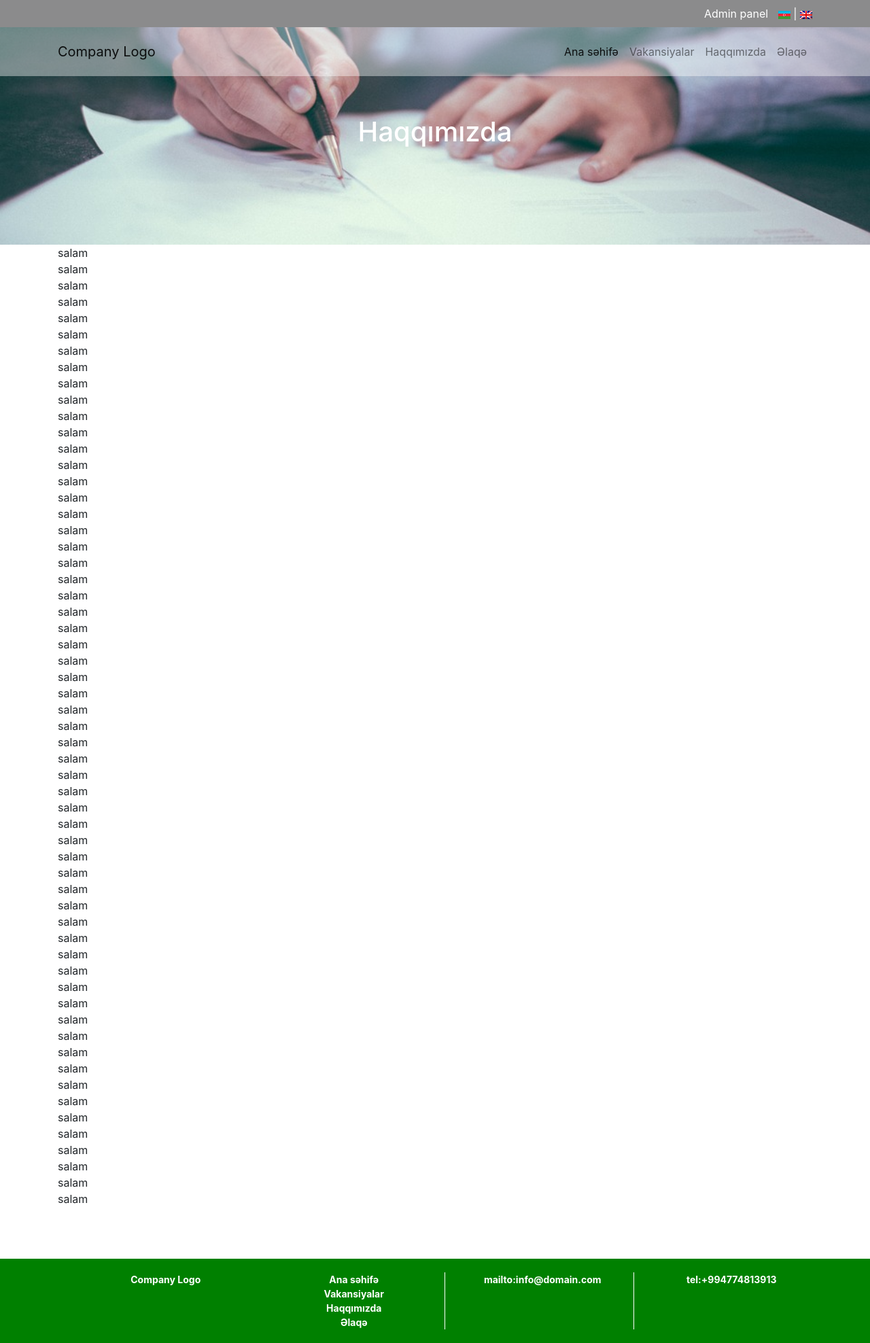
After one commit to Nurlan05/hrsite, a Django app: page /en/aboutus/ in a window 1280 px wide. The commit adds this page. Shown: the whole page at 68% size. Run offline with Django 3.2, Linux system fonts and the light colour scheme; the visitor is signed in with stand-in values (Sample User, id 1); some libraries are stand-ins or nearby versions.

Commit message:
buqelemun

```diff
--- a/allapp/urls.py
+++ b/allapp/urls.py
@@ -8,7 +8,8 @@ handler404 = '.views.error_view'
 
 urlpatterns=[
     url(r'^$', index, name="index"),
-    url(r'^vacancies/$',job_list,name="job_list"),
-    url(r'^job-detail/$',job_detail,name="job_detail")
+    url(r'^vacancies/$',job_list, name="job_list"),
+    url(r'^job-detail/$',job_detail, name="job_detail"),
+    url(r'^aboutus/$',about_us, name="aboutus"),
 
 ]
--- a/allapp/views.py
+++ b/allapp/views.py
@@ -10,3 +10,6 @@ def job_list(request):
 def job_detail(request):
 	context={}
 	return render(request,'job/job-detal.html',context)
+def about_us(request):
+	context={}
+	return render(request,'aboutus/aboutus.html',context)
--- a/static/css/style.css
+++ b/static/css/style.css
@@ -1,6 +1,7 @@
 body,html{
 	height: 100%;
 	margin:0;
+	padding:0;
 }
 *{
 	text-decoration: none !important;
@@ -23,13 +24,19 @@ body,html{
 	color: black ;
 }
 #full-width-page{
-	height: 40%;
+	height: 40vh;
 }
-
+.space-bottom{
+	height: 200px !important;
+}
 .text-image.page{
 	margin-top: 130px;
 }
-
+.all-body {
+    min-height: 100%;
+    position: relative;
+    height: auto;
+}
 .custom-nav a{
 	color: white ;
 }
@@ -38,6 +45,17 @@ body,html{
     font-size: 20px;
     color: rgba(19,87,52,0.8);
 }
+/*#main-content{
+	min-height: 100vw;
+}*/
+
+div#footer {
+  position: absolute;
+  width: 100%;
+  bottom: 0; /* stick to bottom */
+  background: #ddd;
+}
+
 .job-info.ul-footer {
     width: 100%;
     margin-top: 20px;
@@ -98,15 +116,10 @@ body,html{
 }
 
 #footer-bottom {
-	text-align: center;
-	position: relative;
-	bottom: 0;
-	width: 100%;
-	margin-top: 10px;
-    background: rgb(19, 86, 51);
-    color: white;
-    height: auto;
-
+    position: absolute;
+    bottom: 0;
+    width: 100%;
+    background: green;
 }
 .job-title a{
 
@@ -202,7 +215,7 @@ position: relative;
     padding: 0 10px 0 0;
 }
 #full-width{
-	height: 100%;
+	height: 100vh;
 }
 
 .title-text{
--- /dev/null
+++ b/templates/aboutus/aboutus.html
@@ -0,0 +1,82 @@
+{% extends 'base.html' %}
+{% load i18n %}
+{% block body %}
+<section id="full-width-page">
+	<div class="text-image page">
+		<h1>
+
+  			{% trans "Haqqımızda" %}
+</h1>
+
+		<h1 class="text-header"></h1>
+	</div>
+	<div class="full-screen"></div>
+</section>
+<section id="main-content">
+	<div class="container">
+		salam <br>
+		salam <br>
+		salam <br>
+		salam <br>
+		salam <br>
+		salam <br>
+		salam <br>
+		salam <br>
+		salam <br>
+		salam <br>
+		salam <br>
+		salam <br>
+		salam <br>
+		salam <br>
+		salam <br>
+		salam <br>
+		salam <br>
+		salam <br>
+		salam <br>
+		salam <br>
+		salam <br>
+		salam <br>
+		salam <br>
+		salam <br>
+		salam <br>
+		salam <br>
+		salam <br>
+		salam <br>
+		salam <br>
+		salam <br>
+		salam <br>
+		salam <br>
+		salam <br>
+		salam <br>
+		salam <br>
+		salam <br>
+		salam <br>
+		salam <br>
+		salam <br>
+		salam <br>
+		salam <br>
+		salam <br>
+		salam <br>
+		salam <br>
+		salam <br>
+		salam <br>
+		salam <br>
+		salam <br>
+		salam <br>
+		salam <br>
+		salam <br>
+		salam <br>
+		salam <br>
+		salam <br>
+		salam <br>
+		salam <br>
+		salam <br>
+		salam <br>
+		salam <br>
+	</div>
+	<div class="space-bottom"></div>
+</section>
+
+
+
+{% endblock %}
--- a/templates/base.html
+++ b/templates/base.html
@@ -14,7 +14,7 @@
     <title>{% trans "İş vakansiyaları" %}</title>
   </head>
   <body>
-
+<div class="all-body">
 
   	{% csrf_token %}
   	<div class="rown col-md-12 top-nav">
@@ -28,7 +28,7 @@
   	<a href="/az"><img src="/static/image/aze.png"></a> | <a href="/en"><img src="/static/image/en.png"></a>
   			</div></div>
   		</div>
-  	</div>
+
 <nav id="nav-id" class="navbar fixed-top custom-nav navbar-expand-lg navbar-light bg-light">
 	<div class="container">
   <a class="navbar-brand" href="{% url 'allapp:index' %}">Company Logo</a>
@@ -46,7 +46,7 @@
       </li>
 
       <li class="nav-item">
-        <a class="nav-link" href="#">{% trans "Haqqımızda" %}</a>
+        <a class="nav-link" href="{% url 'allapp:aboutus' %}">{% trans "Haqqımızda" %}</a>
       </li>
 
       <li class="nav-item">
@@ -87,6 +87,7 @@
 		</div>
 
 </section>
+</div>
     <!-- Optional JavaScript -->
     <!-- jQuery first, then Popper.js, then Bootstrap JS -->
     <script src="https://code.jquery.com/jquery-3.3.1.slim.min.js" integrity="sha384-q8i/X+965DzO0rT7abK41JStQIAqVgRVzpbzo5smXKp4YfRvH+8abtTE1Pi6jizo" crossorigin="anonymous"></script>
--- a/templates/home/home.html
+++ b/templates/home/home.html
@@ -304,7 +304,7 @@
 		</div>
 
 	</div>
-
+<div class="space-bottom"></div>
 
 </section>
 
--- a/templates/job/job-detal.html
+++ b/templates/job/job-detal.html
@@ -99,6 +99,6 @@ The SR Group (Hong Kong) Limited is acting as an Employment Agency in relation t
 
 
 
-
+<div class="space-bottom"></div>
 </section>
 {% endblock %}
--- a/templates/job/job-list.html
+++ b/templates/job/job-list.html
@@ -107,6 +107,6 @@
 
 
 
-
+<div class="space-bottom"></div>
 </section>
 {% endblock %}
```
